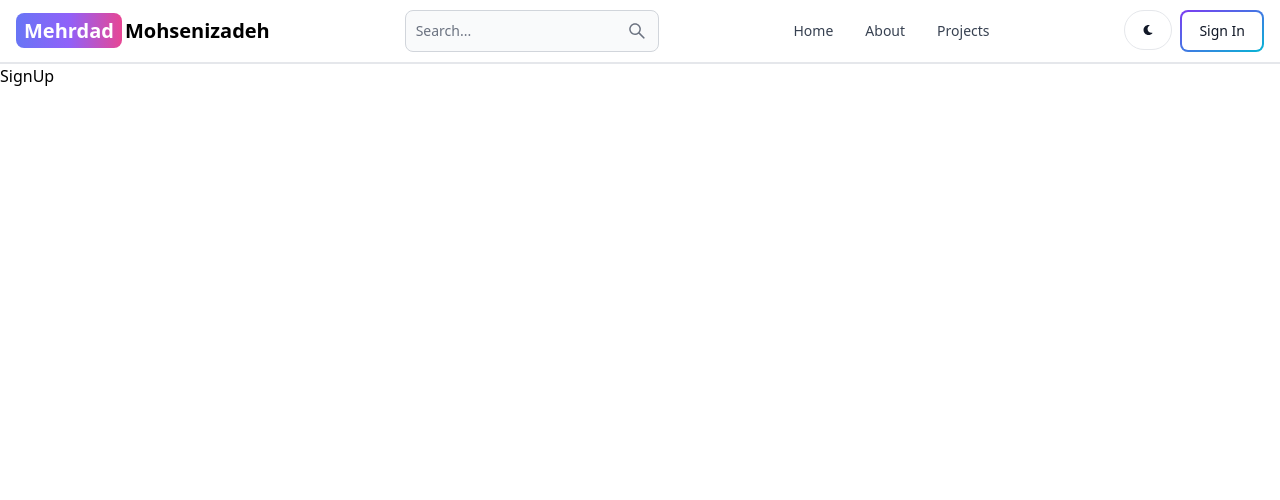
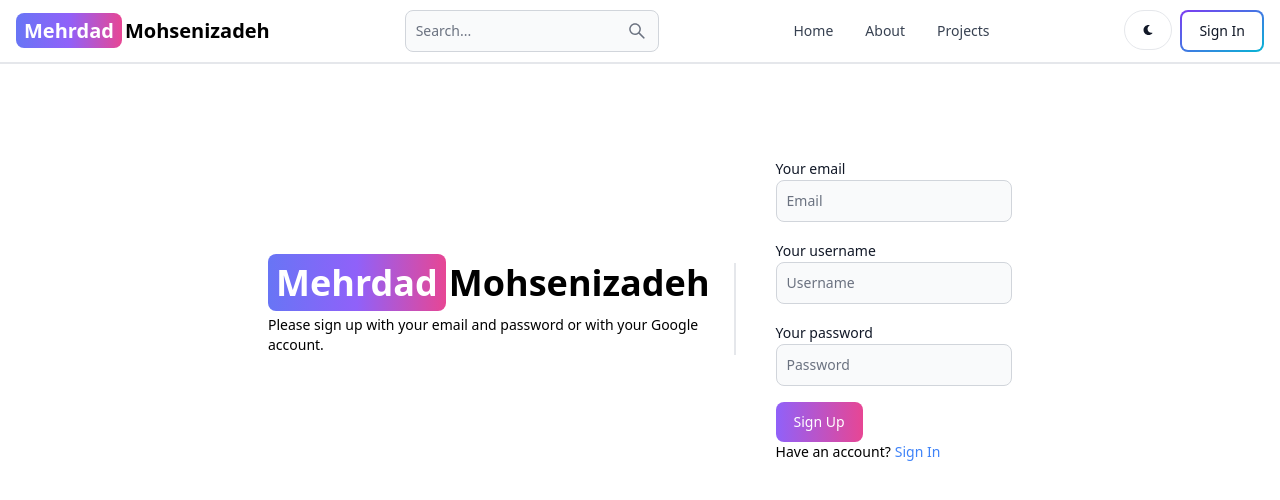
Before and after one commit to mehrdadmohsenizadeh/mern-dashboard, a React (Vite) app in the folder client/: page /sign-up in a window 1280 px wide. Shown: the top 500 px of the page. Built offline with nearby package versions, Linux system fonts and the light colour scheme.

Commit message:
create sign-up page UI

```diff
--- a/client/src/components/Header.jsx
+++ b/client/src/components/Header.jsx
@@ -8,7 +8,7 @@ export default function Header() {
     const path = useLocation().pathname;
   return (
     <Navbar className='border-b-2'>
-        <Link to="/" className='slef-center whitespace-nowrap text-sm sm:text-xl font-semibold dark:text-white'>
+        <Link to="/" className='self-center whitespace-nowrap text-sm sm:text-xl font-semibold dark:text-white'>
             <span className='px-2 py-1 bg-gradient-to-r from-indigo-500 via-purple-500 to-pink-500 rounded-lg text-white'>Mehrdad</span>
             <span style={{ paddingLeft: '3px' }}>Mohsenizadeh</span>
         </Link>
--- a/client/src/pages/SignUp.jsx
+++ b/client/src/pages/SignUp.jsx
@@ -1,7 +1,131 @@
-import React from 'react'
+import { Alert, Button, Label, Spinner, TextInput } from 'flowbite-react';
+import { useState } from 'react';
+import { Link, useNavigate } from 'react-router-dom';
 
 export default function SignUp() {
   return (
-    <div>SignUp</div>
+    <div className='
+      min-h-screen
+      mt-20
+    '
+    >
+      {/* -------------------------------------------------- */}
+      {/*                    LEFT & RIGHT                    */}
+      {/* -------------------------------------------------- */}
+      <div className='
+        flex
+        p-3
+        max-w-3xl
+        mx-auto
+        flex-col
+        md:flex-row
+        md:items-center
+        gap-10
+      '
+      >
+        {/* -------------------------------------------------- */}
+        {/*                      LEFT                          */}
+        {/* -------------------------------------------------- */}
+        <div className='
+          flex-1
+          md:border-r-2
+          md:pr-6
+          md:border-solid
+          md:border-gray-200
+          '
+        >
+          <Link
+            to='/'
+            className='
+            font-bold
+            dark:text-white
+            text-4xl
+            '
+          >
+            <span className='
+              px-2
+              py-1
+              bg-gradient-to-r
+              from-indigo-500
+              via-purple-500
+              to-pink-500
+              rounded-lg
+              text-white
+              '
+            >
+              Mehrdad
+            </span>
+            <span
+              style={{ paddingLeft: '3px' }}
+            >
+              Mohsenizadeh
+            </span>
+          </Link>
+          <p
+            className='text-sm mt-3'
+          >
+            Please sign up with your email and password or with your Google account.
+          </p>
+        </div>
+        {/* -------------------------------------------------- */}
+        {/*                      RIGHT                         */}
+        {/* -------------------------------------------------- */}
+        <div className='flex-1'>
+          <form className='flex flex-col gap-4'>
+            <div className='max-w-md'>
+              <Label
+                value='Your email'
+              />
+              <TextInput
+                type='text'
+                placeholder='Email'
+                id='email'
+              />
+            </div>
+            <div className='max-w-md'>
+              <Label
+                value='Your username'
+              />
+              <TextInput
+                type='text'
+                placeholder='Username'
+                id='username'
+              />
+            </div>
+            <div className='max-w-md'>
+              <Label
+                value='Your password'
+              />
+              <TextInput
+                type='text'
+                placeholder='Password'
+                id='password'
+              />
+            </div>
+            <div>
+              <Button
+                gradientDuoTone='purpleToPink'
+                type='submit'
+                style={{ marginBottom: '0px' }}
+              >
+                Sign Up
+              </Button>
+            </div>
+          </form>
+          <div className='flex gap-1 text-sm'>
+            <span>
+              Have an account?
+            </span>
+            <Link
+              to='/sign-in'
+              className='text-blue-500'
+            >
+              Sign In
+            </Link>
+          </div>
+        </div>
+      {/* -------------------------------------------------- */}
+      </div>
+    </div>
   )
 }
```
Also changed, not shown: 2 other files (tests, documents, lock files or other folders).
